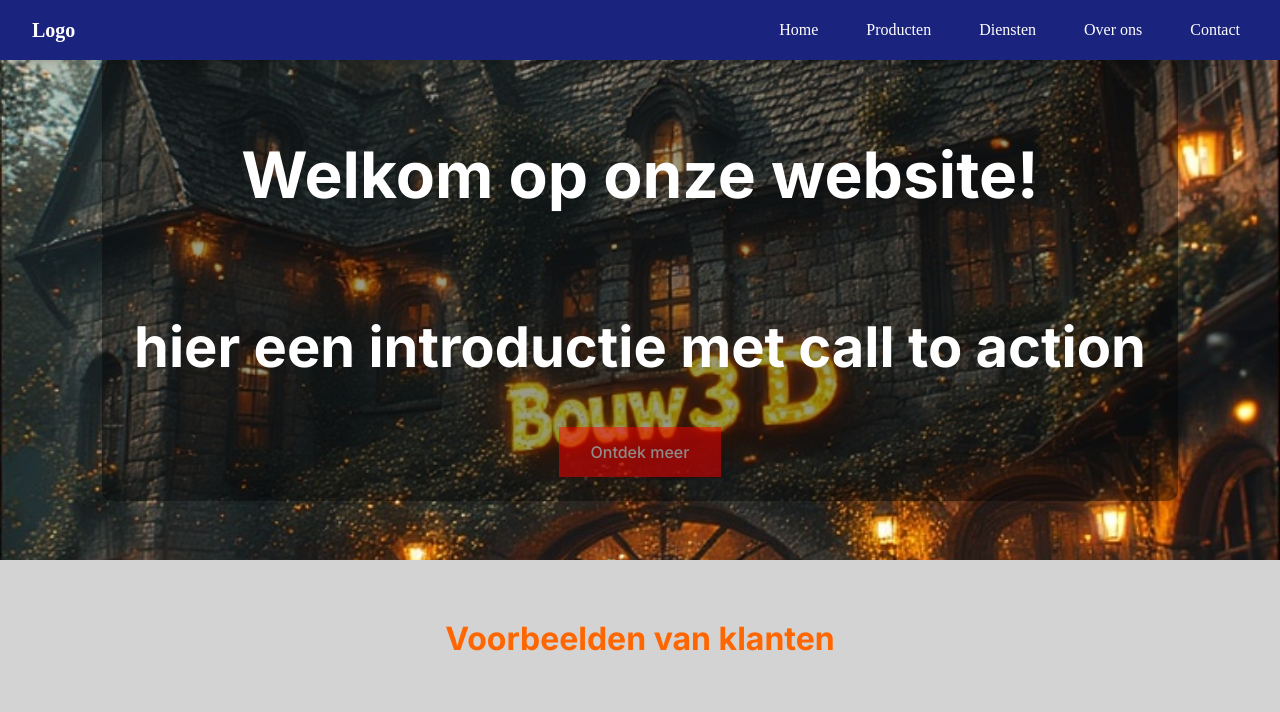
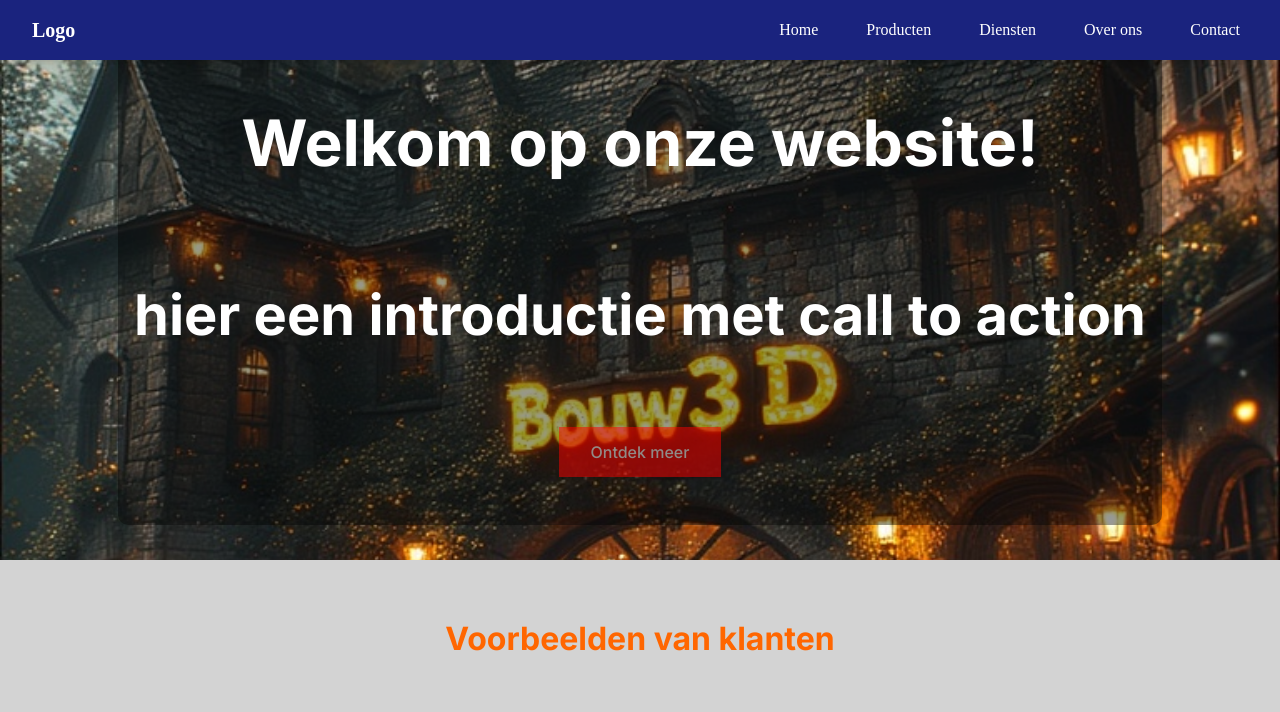
Before and after one commit to MarkPrins18/code-conquer-printwebsite, a PHP site: page / in a window 1280 px wide. Shown: the top 712 px of the page. Run offline with PHP 8.4, Linux system fonts and the light colour scheme.

Commit message:
fixed padding

```diff
--- a/assets/css/index.css
+++ b/assets/css/index.css
@@ -22,7 +22,7 @@
 
 .hero-content {
   color: white;
-  padding: 1.5rem 2rem;
+  padding: 1rem;
   background-color: rgba(0, 0, 0, 0.4);
   border-radius: 10px;
   display: flex;
@@ -36,6 +36,7 @@
   border: none;
   color: white;
   padding: 15px 32px;
+  margin: 2rem;
   text-align: center;
   text-decoration: none;
   display: inline-block;
```
